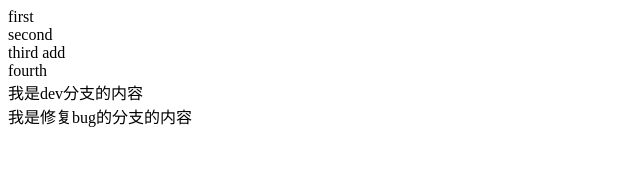
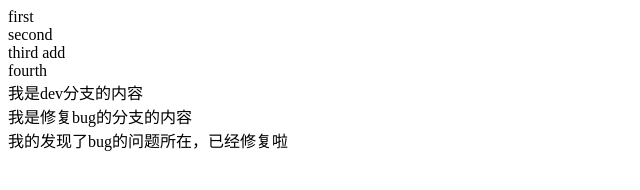
Before and after one commit to dajunzhu/test_git, a plain HTML site: page index.html in a window 1280 px wide. Shown: the whole page, without its empty margins (0-640 px from the left). Drawn offline with Linux system fonts and the light colour scheme.

Commit message:
bug2  edit

```diff
--- a/index.html
+++ b/index.html
@@ -11,6 +11,7 @@
     <div>fourth</div>
     <div>我是dev分支的内容</div>
     <div>我是修复bug的分支的内容</div>
+    <div>我的发现了bug的问题所在，已经修复啦</div>
 
 
     </body>
```
